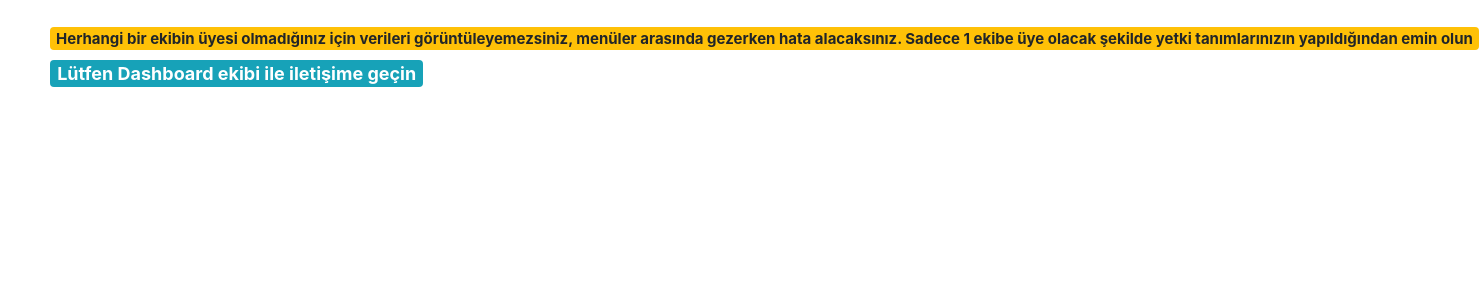
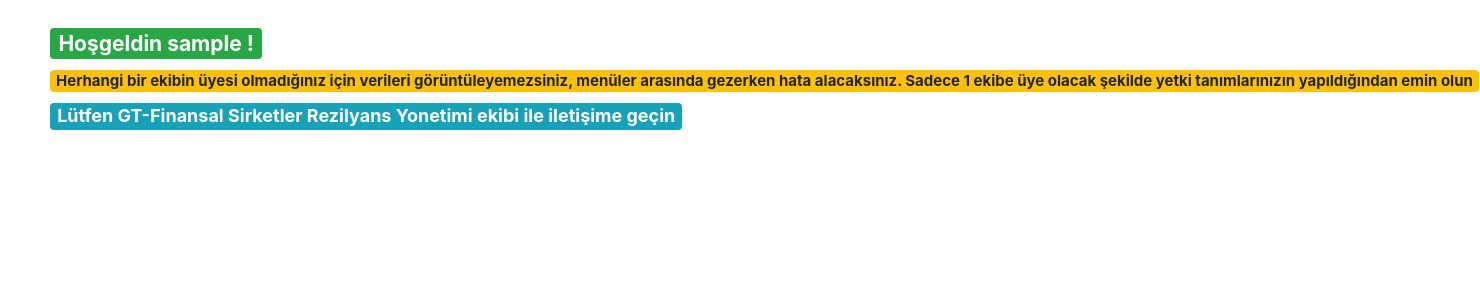
Before and after one commit to OsmanKozen/django-dashboard, a Django app: page / in a window 1480 px wide. Shown: the part 59-359 px from the top of the page. Run offline with Django 3.2, Linux system fonts and the light colour scheme; the visitor is signed in with stand-in values (Sample User, id 1); some libraries are stand-ins or nearby versions.

Commit message:
Update unauthorized_user.html

```diff
--- a/homepage/templates/homepage/unauthorized_user.html
+++ b/homepage/templates/homepage/unauthorized_user.html
@@ -4,10 +4,12 @@
 {% load crispy_forms_tags %}
 <br>
 <div style="margin-left: 50px;">
+    <h3><span class="badge badge-success">Hoşgeldin {{request.user.username}} !</span>
+    </h3>
     <h5><span class="badge badge-warning">Herhangi bir ekibin üyesi olmadığınız için verileri görüntüleyemezsiniz,
             menüler arasında gezerken hata alacaksınız. Sadece 1 ekibe üye olacak şekilde yetki tanımlarınızın
             yapıldığından emin olun</span></h5>
-    <h4><span class="badge badge-info">Lütfen Dashboard ekibi ile iletişime geçin</span>
+    <h4><span class="badge badge-info">Lütfen GT-Finansal Sirketler Rezilyans Yonetimi ekibi ile iletişime geçin</span>
     </h4>
 </div>
 {% endblock %}
```
